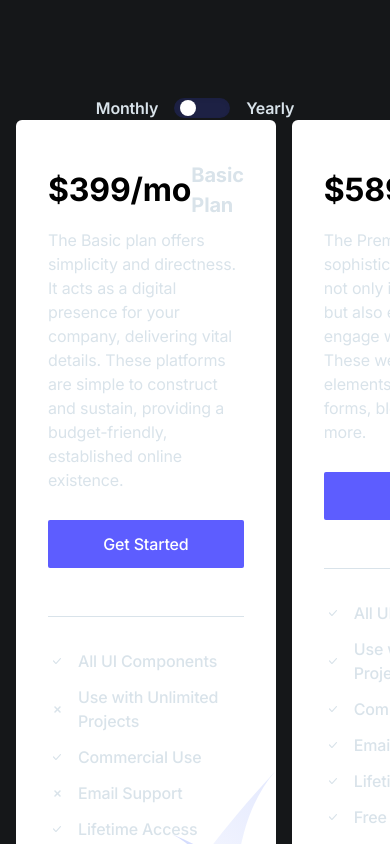
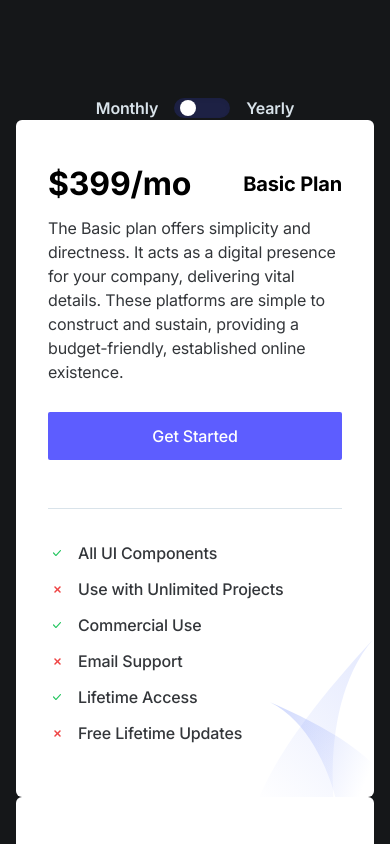
Before and after one commit to bcd-coders/team-website, a Next.js app: page / in a window 390 px wide. Shown: the part 3740-4584 px from the top of the page. Built offline with nearby package versions, Linux system fonts and the light colour scheme.

Commit message:
improved pricing font and svg colors, fixed alignment and media query

```diff
--- a/components/Pricing/OfferList.tsx
+++ b/components/Pricing/OfferList.tsx
@@ -1,11 +1,11 @@
 const checkIcon = (
-    <svg width="8" height="6" viewBox="0 0 8 6" className="fill-current">
+    <svg width="8" height="6" viewBox="0 0 8 6" className="fill-current text-green-500">
       <path d="M2.90567 6.00024C2.68031 6.00024 2.48715 5.92812 2.294 5.74764L0.169254 3.43784C-0.0560926 3.18523 -0.0560926 2.78827 0.169254 2.53566C0.39461 2.28298 0.74873 2.28298 0.974086 2.53566L2.90567 4.66497L7.02642 0.189715C7.25175 -0.062913 7.60585 -0.062913 7.83118 0.189715C8.0566 0.442354 8.0566 0.839355 7.83118 1.09198L3.54957 5.78375C3.32415 5.92812 3.09882 6.00024 2.90567 6.00024Z" />
     </svg>
   );
 
   const crossIcon = (
-    <svg width="7" height="7" viewBox="0 0 8 8" className="fill-current">
+    <svg width="7" height="7" viewBox="0 0 8 8" className="fill-current text-red-500">
       <path d="M7.4499 0.512524C7.1124 0.175024 6.5874 0.175024 6.2499 0.512524L3.9999 2.80002L1.7124 0.512524C1.3749 0.175024 0.849902 0.175024 0.512402 0.512524C0.174902 0.850024 0.174902 1.37502 0.512402 1.71252L2.7999 4.00002L0.512402 6.28752C0.174902 6.62502 0.174902 7.15002 0.512402 7.48752C0.662402 7.63752 0.887402 7.75002 1.1124 7.75002C1.3374 7.75002 1.5624 7.67502 1.7124 7.48752L3.9999 5.20002L6.2874 7.48752C6.4374 7.63752 6.6624 7.75002 6.8874 7.75002C7.1124 7.75002 7.3374 7.67502 7.4874 7.48752C7.8249 7.15002 7.8249 6.62502 7.4874 6.28752L5.1999 4.00002L7.4874 1.71252C7.7874 1.37502 7.7874 0.850024 7.4499 0.512524Z" />
     </svg>
   );
@@ -22,7 +22,7 @@ const checkIcon = (
         <span className="mr-3 flex h-[18px] w-full max-w-[18px] items-center justify-center rounded-full bg-primary bg-opacity-10 text-primary">
           {status === "active" ? checkIcon : crossIcon}
         </span>
-        <p className="m-0 text-base font-medium text-body-color">{text}</p>
+        <p className="m-0 text-base font-medium text-gray-700">{text}</p>
       </div>
     );
   };
--- a/components/Pricing/PricingBox.tsx
+++ b/components/Pricing/PricingBox.tsx
@@ -18,11 +18,11 @@ const PricingBox = (props: {
               $<span className="amount">{price}</span>
               <span className="time text-body-color">/{duration}</span>
             </h3>
-            <h4 className="mb-2 text-xl font-bold text-dark dark:text-white">
+            <h4 className="mb-2 text-xl font-bold text-black dark:text-white">
               {packageName}
             </h4>
           </div>
-          <p className="mb-7 text-base text-body-color">{subtitle}</p>
+          <p className="mb-7 text-base text-gray-700">{subtitle}</p>
           <div className="mb-8 border-b border-body-color border-opacity-10 pb-8 dark:border-white dark:border-opacity-10">
             <a className="btn text-white bg-purple-600 hover:bg-purple-700 w-full mb-4 sm:w-auto sm:mb-0" href="/signin">
               Get Started
--- a/components/Pricing/index.tsx
+++ b/components/Pricing/index.tsx
@@ -18,19 +18,15 @@ const Pricing = () => {
             <h1 className="h2 mb-4">Simple and Affordable Pricing</h1>
             <p className="text-xl text-gray-400">We offer Basic and Premium plans that cater to different budgets and goals. Our commitment to affordability means you get exceptional value without compromising on quality. Explore our pricing options to find the plan that best suits your requirements, and remember, we stand behind our work with a satisfaction guarantee.</p>
           </div>
-
-
-
         </div>
       </div>
-      <div className="container">
+      <div className="container mx-auto">
 
         <div className="w-full">
           <div className="flex justify-center md:mb-12 lg:mb-16" data-wow-delay=".1s">
             <span
               onClick={() => setIsMonthly(true)}
-              className={`${
-                isMonthly
+              className={`${isMonthly
                   ? "pointer-events-none text-primary"
                   : "text-dark dark:text-white"
                 } mr-4 cursor-pointer text-base font-semibold`}
@@ -44,8 +40,7 @@ const Pricing = () => {
               <div className="relative">
                 <div className="h-5 w-14 rounded-full bg-[#1D2144] shadow-inner"></div>
                 <div
-                  className={`${
-                    isMonthly ? "" : "translate-x-full"
+                  className={`${isMonthly ? "" : "translate-x-full"
                     } shadow-switch-1 absolute left-0 top-[-4px] flex h-7 w-7 items-center justify-center rounded-full bg-primary transition`}
                 >
                   <span className="active h-4 w-4 rounded-full bg-white"></span>
@@ -54,8 +49,7 @@ const Pricing = () => {
             </div>
             <span
               onClick={() => setIsMonthly(false)}
-              className={`${
-                isMonthly
+              className={`${isMonthly
                   ? "text-dark dark:text-white"
                   : "pointer-events-none text-primary"
                 } ml-4 cursor-pointer text-base font-semibold`}
@@ -68,7 +62,7 @@ const Pricing = () => {
         <div className="w-full max-w-screen-xl mx-auto">
 
           <div className="max-w-6xl mx-auto px-4 sm:px-500">
-    <div className="flex space-x-4">
+            <div className="flex flex-col md:flex-row md:gap-4 sm:gap-4">
               <PricingBox
                 packageName="Basic Plan"
                 price={isMonthly ? "399" : "789"}
--- a/tailwind.config.js
+++ b/tailwind.config.js
@@ -71,6 +71,22 @@ module.exports = {
       },
     },
   },
+  screens: {
+    'sm': '500px',
+    // => @media (min-width: 640px) { ... }
+
+    'md': '668px',
+    // => @media (min-width: 768px) { ... }
+
+    'lg': '1024px',
+    // => @media (min-width: 1024px) { ... }
+
+    'xl': '1280px',
+    // => @media (min-width: 1280px) { ... }
+
+    '2xl': '1536px',
+    // => @media (min-width: 1536px) { ... }
+  },
   plugins: [
     require('@tailwindcss/forms'),
   ],
```
Lines whose indentation alone changed are shown as unchanged.
